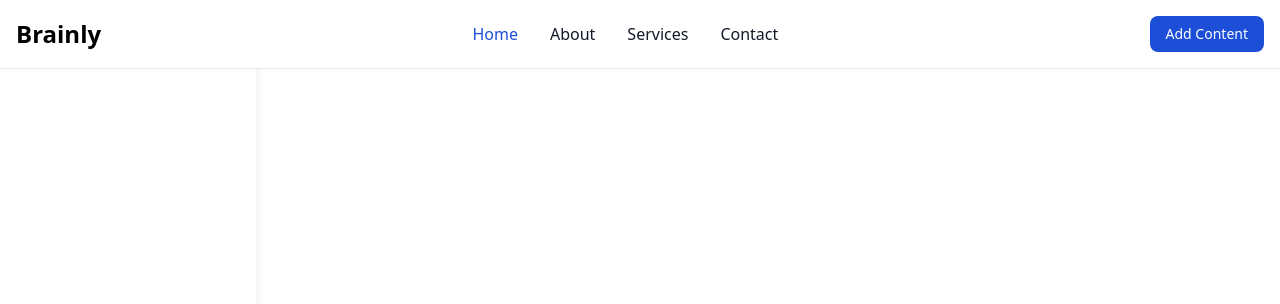
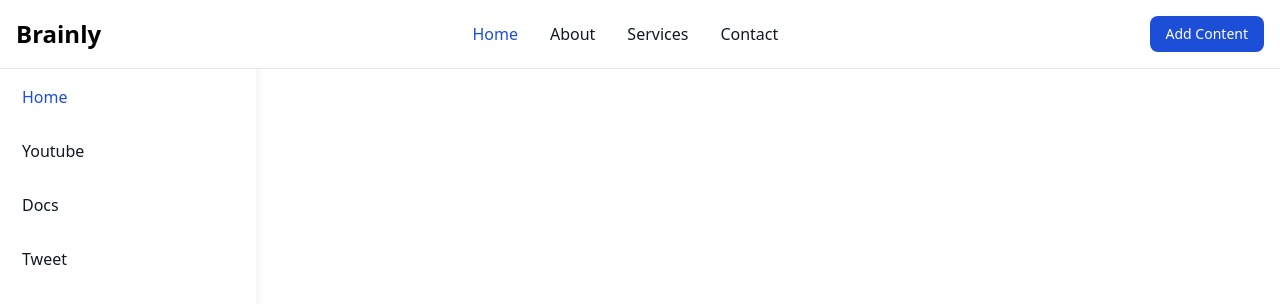
Before and after one commit to Ashish-kumar2020/Remainder, a React (Vite) app in the folder Frontend/: page /homepage in a window 1280 px wide. Shown: the top 304 px of the page. Built offline with nearby package versions, Linux system fonts and the light colour scheme.

Commit message:
fix sidebar default selected item

```diff
--- a/Frontend/src/components/sidebar/SideBar.tsx
+++ b/Frontend/src/components/sidebar/SideBar.tsx
@@ -1,16 +1,31 @@
-
+import { useState } from "react";
 
 const SideBar = () => {
+  const [active, setActive] = useState("Home");
+  const items = ["Home", "Youtube", "Docs", "Tweet"];
+
   return (
-    <div className="bg-white dark:bg-gray-900 w-[20%] shadow-lg h-[100vh] p-[22px] ">
-        <ul className="h-[80vh] mt-[63px]">
-            <li className="cursor-pointer mb-[20px] font-bold transition duration-300 ease-in-out hover:text-blue-500 text-white">Home</li>
-            <li className="cursor-pointer mb-[20px] font-bold transition duration-300 ease-in-out hover:text-blue-500 text-white ">Youtube</li>
-            <li className="cursor-pointer mb-[20px] font-bold transition duration-300 ease-in-out hover:text-blue-500 text-white">Docs</li>
-            <li className="cursor-pointer mb-[20px] font-bold transition duration-300 ease-in-out hover:text-blue-500 text-white">Tweet</li>
-        </ul>
+    <div className="bg-white dark:bg-gray-900 w-[20%] shadow-lg h-[100vh] p-[22px]">
+      <ul className="h-[80vh] mt-[63px]">
+        {items.map((item) => (
+          <li
+            key={item}
+            onClick={() => setActive(item)}
+            className={`block py-2 px-3 rounded-sm md:p-0 cursor-pointer mb-[30px]
+              ${
+                active === item
+                  ? "text-white bg-blue-700 md:bg-transparent md:text-blue-700 md:dark:text-blue-500"
+                  : "text-gray-900 dark:text-white"
+              }
+              hover:bg-blue-100 md:hover:bg-transparent md:hover:text-blue-700 md:dark:hover:text-blue-500 dark:hover:bg-gray-700 dark:hover:text-white md:dark:hover:bg-transparent
+            `}
+          >
+            {item}
+          </li>
+        ))}
+      </ul>
     </div>
-  )
-}
+  );
+};
 
-export default SideBar
+export default SideBar;
```
